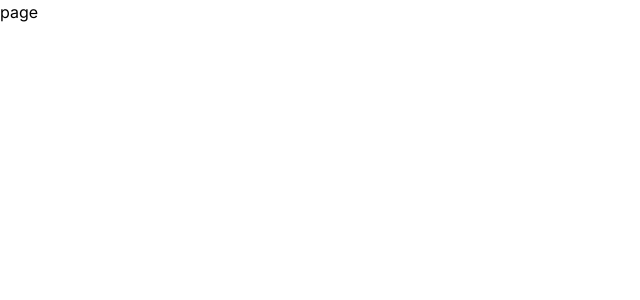
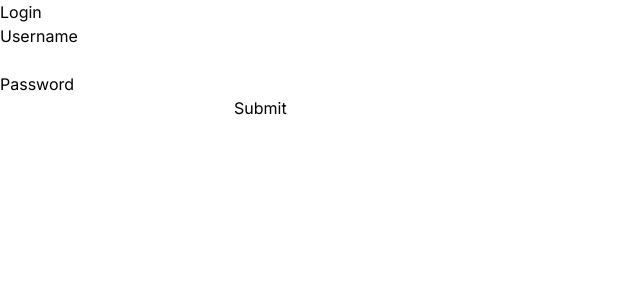
Before and after one commit to shafeeqn/darsexam25, a Next.js app: page /login in a window 1280 px wide. Shown: the top 300 px of the page, without its empty margins (0-640 px from the left). Built offline with nearby package versions, Linux system fonts and the light colour scheme.

Commit message:
Add Login component and handle form submission

```diff
--- a/src/app/login/page.tsx
+++ b/src/app/login/page.tsx
@@ -1,8 +1,11 @@
+import Login from '@/components/Login'
 import React from 'react'
 
 const page = () => {
   return (
-    <div>page</div>
+    <div>
+        <Login/>
+    </div>
   )
 }
 
--- a/src/components/Login.tsx
+++ b/src/components/Login.tsx
@@ -1,52 +1,81 @@
 "use client";
-import React from 'react'
-import Students from '../data/students.json'
-import Dars from '../data/dars.json'
+import React from "react";
+import Students from "../data/students.json";
+import Dars from "../data/dars.json";
+import { useRouter } from "next/navigation";
 
 const Login = () => {
-
-    const [username, setUsername] = React.useState<string>("")
-    const [password, setPassword] = React.useState<string>("")
-    const [error, setError] = React.useState<string>("")
+  const [username, setUsername] = React.useState<string>("");
+  const [password, setPassword] = React.useState<string>("");
+  const [error, setError] = React.useState<string>("");
+  const Router = useRouter();
 
   const handleSubmit = (e: React.FormEvent<HTMLFormElement>) => {
-        e.preventDefault()
+    e.preventDefault();
 
     // check the username that matches from students data on studentId
     // if matches then check the password is 123
 
-        const student = Students.find((student)=>student.StudentId === parseInt(username))
-        const dars =   Dars.find((dars)=>dars.DarsCode === username)
-        const admin = username === "JMADMIN" ? true : false
-        if(student){
-            password === "123" ?
-            localStorage.setItem("user", JSON.stringify(student.StudentId)) :
-            setError("Invalid Password")
-        }else if(dars){
-            password === "123" ?
-            localStorage.setItem("user", JSON.stringify(dars.DarsCode)) :
-            setError("Invalid Password")
-        }else if(admin){
-            password === "123" ?
-            localStorage.setItem("user", JSON.stringify("JMADMIN")) :
-            setError("Invalid Password")
+    const student = Students.find(
+      (student) => student.StudentId === parseInt(username)
+    );
+    const dars = Dars.find((dars) => dars.DarsCode === username);
+    const admin = username === "JMADMIN" ? true : false;
+    if (student) {
+      password === "123"
+        ? (localStorage.setItem("user", JSON.stringify(student.StudentId)),
+          Router.push("/dashboard"))
+        : (setError("Invalid Password"),
+          setTimeout(() => {
+            setError("");
+          }, 3000));
+    } else if (dars) {
+      password === "123"
+        ? (localStorage.setItem("user", JSON.stringify(dars.DarsCode)),
+          Router.push("/dars"))
+        : (setError("Invalid Password"),
+          setTimeout(() => {
+            setError("");
+          }, 3000));
+    } else if (admin) {
+      password === "123"
+        ? (localStorage.setItem("user", JSON.stringify("JMADMIN")),
+          Router.push("/admin"))
+        : (setError("Invalid Password"),
+          setTimeout(() => {
+            setError("");
+          }, 3000));
+    } else {
+      setError("Invalid Username");
+      setTimeout(() => {
+        setError("");
+      }, 3000);
     }
-        else{
-            setError("Invalid Username")
-        }
-
-    }
+  };
 
   return (
     <div>
-        <form onSubmit={handleSubmit} >
+      <form onSubmit={handleSubmit}>
+        <h1>Login</h1>
+        <p>{error}</p>
         <p>Username</p>
-            <input onChange={(e)=>setUsername(e.target.value)}  type="text" name="" id=""  />
+        <input
+          onChange={(e) => setUsername(e.target.value)}
+          type="text"
+          name=""
+          id=""
+        />
         <p>Password</p>
-            <input onChange={(e)=>setPassword(e.target.value)}  type="text" name="" id=""  />
+        <input
+          onChange={(e) => setPassword(e.target.value)}
+          type="text"
+          name=""
+          id=""
+        />
+        <input type="submit" />
       </form>
     </div>
-  )
-}
+  );
+};
 
-export default Login
+export default Login;
```
Lines whose indentation alone changed are shown as unchanged.
